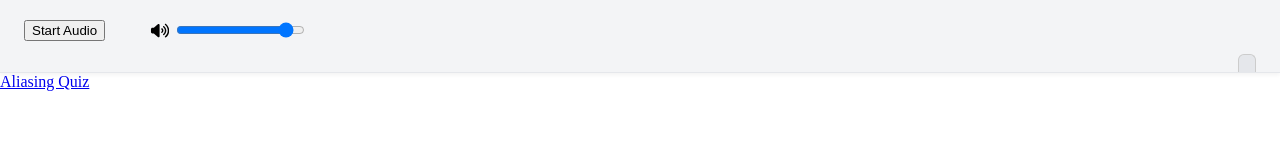
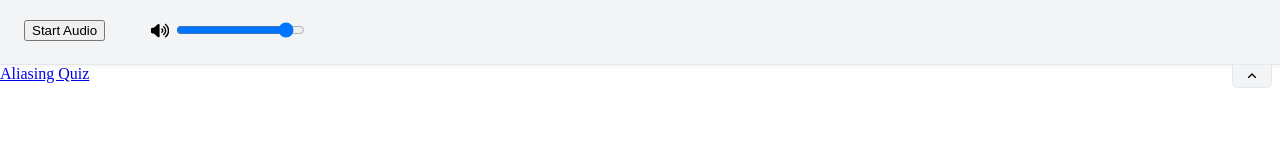
Before and after one commit to eetu-n/synth-school, a SvelteKit app: page / in a window 1280 px wide. Shown: the top 160 px of the page. Built offline with nearby package versions, Linux system fonts and the light colour scheme.

Commit message:
Fix collapsing

```diff
--- a/src/routes/+layout.svelte
+++ b/src/routes/+layout.svelte
@@ -1,14 +1,13 @@
 <script lang="ts">
     import "$lib/app.css"
-
     import favicon from "$lib/assets/favicon.svg";
-
     import AudioContextManager from "$lib/audioFramework/AudioContextManager.svelte";
     import FaustMasterMixer from "$lib/audioComponents/FaustMasterMixer.svelte";
     import { audioState } from "$lib/audioFramework/audioState.svelte";
 
-	import openIcon from '$lib/assets/angle-down-solid-full.svg?raw';
     import closeIcon from '$lib/assets/angle-up-solid-full.svg?raw';
+
+    const headerHeight = 4;
 
     let { children } = $props();
     let headerExpanded = $state(true);
@@ -25,16 +24,20 @@
             <FaustMasterMixer bind:worklet={audioState.masterWorklet} />
         </div>
     </div>
-    <button class="toggle-header-button" onclick={() => headerExpanded = !headerExpanded}>
-        {#if headerExpanded}
-            {@html closeIcon}
-        {:else}
-            {@html openIcon}
-        {/if}
-    </button>
 </header>
 
-<div class="page-content" class:header-collapsed={!headerExpanded}>
+<button
+    class="toggle-header-button"
+    class:is-collapsed={!headerExpanded}
+    onclick={() => headerExpanded = !headerExpanded}
+    aria-label="Toggle Header"
+>
+    <div class="icon-wrapper" class:flipped={!headerExpanded}>
+        {@html closeIcon}
+    </div>
+</button>
+
+<div class="page-content">
     {@render children()}
 </div>
 
@@ -45,18 +48,19 @@
     }
 
     .site-header {
-        position: relative; /* For absolute positioning of the button */
+        position: relative;
         background-color: #f3f4f6;
         border-bottom: 1px solid #e5e7eb;
         box-shadow: 0 2px 4px rgba(0, 0, 0, 0.05);
         z-index: 100;
-        height: 72px; /* Expanded height */
-        transition: height 0.1s ease-out;
+        height: 4em;
+        transition: height 0.3s ease-in-out; /* Smoother transition */
         overflow: hidden;
     }
 
     .site-header.collapsed {
-        height: 20px; /* Collapsed height */
+        height: 0;
+        border-bottom: none;
     }
 
     .header-content-wrapper {
@@ -69,17 +73,42 @@
         gap: 1.5rem;
     }
 
-    .toggle-header-button{
+    .toggle-header-button {
         position: absolute;
-        bottom: 0;
-        right: 1.5rem;
-        background: #e5e7eb;
-        border: 1px solid #ccc;
-        border-bottom: none;
-        border-top-left-radius: 6px;
-        border-top-right-radius: 6px;
+        top: 4.9em;
+        right: 0.5rem;
+        transform: translateY(0);
+        background: #f3f4f6;
+        border: 1px solid #e5e7eb;
+        border-top: none; /* Looks like a tab hanging down */
+        border-bottom-left-radius: 6px;
+        border-bottom-right-radius: 6px;
         cursor: pointer;
-        line-height: 1;
-        padding: 2px 8px;
+        padding: 4px 12px;
+        z-index: 101;
+        transition: top 0.3s ease-in-out;
+    }
+
+    /* Move the button up when the header disappears */
+    .toggle-header-button.is-collapsed {
+        top: 0;
+    }
+
+    .icon-wrapper {
+        display: flex;
+        align-items: center;
+        justify-content: center;
+        transition: transform 0.3s ease;
+    }
+
+    /* Vertically flip the icon */
+    .icon-wrapper.flipped {
+        transform: rotate(180deg);
+    }
+
+    /* Clean up SVG sizing if necessary */
+    .icon-wrapper :global(svg) {
+        width: 14px;
+        height: 14px;
     }
 </style>
```
